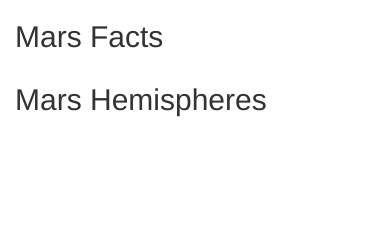
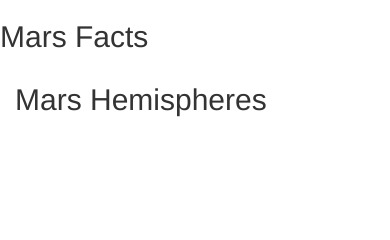
Before and after one commit to shadeetabasi/mission_to_mars, a Flask app: template Mission_to_Mars/templates/index.html in a window 390 px wide. Shown: the part 470-710 px from the top of the page. Run offline with Flask 2, Linux system fonts and the light colour scheme; the template is opened without the code that fills it, so the values that code supplies are empty; some libraries are stand-ins or nearby versions.

Commit message:
html updates

```diff
--- a/Mission_to_Mars/templates/index.html
+++ b/Mission_to_Mars/templates/index.html
@@ -14,7 +14,7 @@
 </head>
 
 <body>
-    <!--Navbar Bootstrap Component-->
+    <!--Navbar Bootstrap/Jumbotron Component-->
     <div class="container">
         <div class="jumbotron text-center">
             <h1 class="display-4">Mission to Mars</h1>
@@ -24,7 +24,7 @@
         </div>
     </div>
 
-    <!---Mars News scraping-->
+    <!---Mars News Scraping-->
     <div class="container">
         <div class='row'>
             <h2>Latest Mars News</h2>
@@ -33,29 +33,26 @@
         </div>
     </div>
 
-    <!---Mars Featured Image-->
+    <!-- TeSTING -->
     <div class="container">
-        <div class='row'>
+        <div class="row">
+            <div class="col">
                 <h2>Featured Mars Image</h2>
                 <img src="{{mars.featured_image}}" style="max-width:100%; max-height: auto;" alt="mars image">
             </div>
-    </div>
-          <!-- Table -->
-    <div class="container">
-        <div class='row'>
-            <div class="col-lg-8 col-md-8 col-sm-6 col-xm-12">
+        <div class="col">
             <h2>Mars Facts</h2>
             <div>
               {{ mars.mars_facts_table  | safe}}
             </div>
-
         </div>
   </div>
-    </div><!---container for image and table closed-->
+
+
     <div class="container">
         <div class='row'>
+            <h2>Mars Hemispheres</h2>
             <div class="col-lg-8 col-md-8 col-sm-6 col-xm-12">
-            <h2>Mars Hemispheres</h2>
                 <div class="row">
                     {% for item in mars.mars_hemispheres %}
                     <h3>{{item.hemisphere_title}} </h3>
```
Lines whose indentation alone changed are shown as unchanged.
